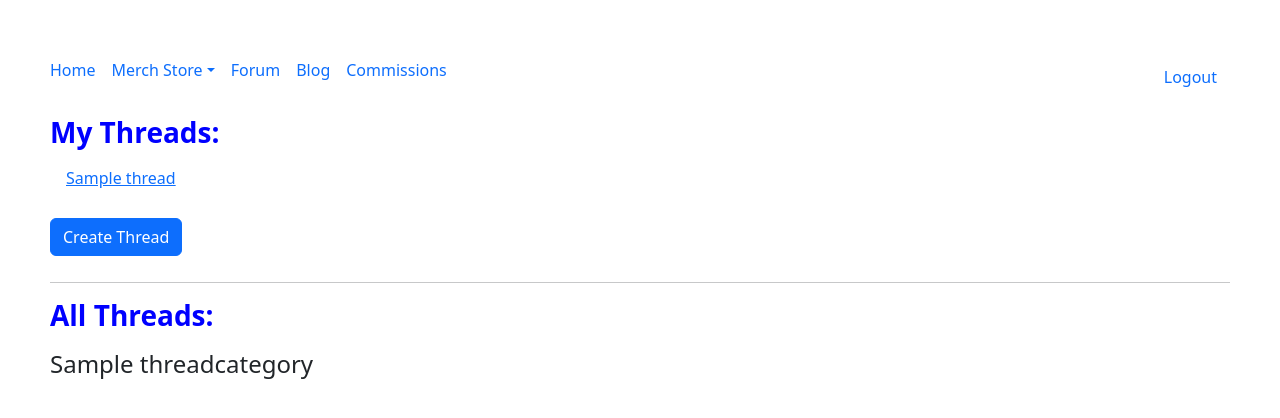
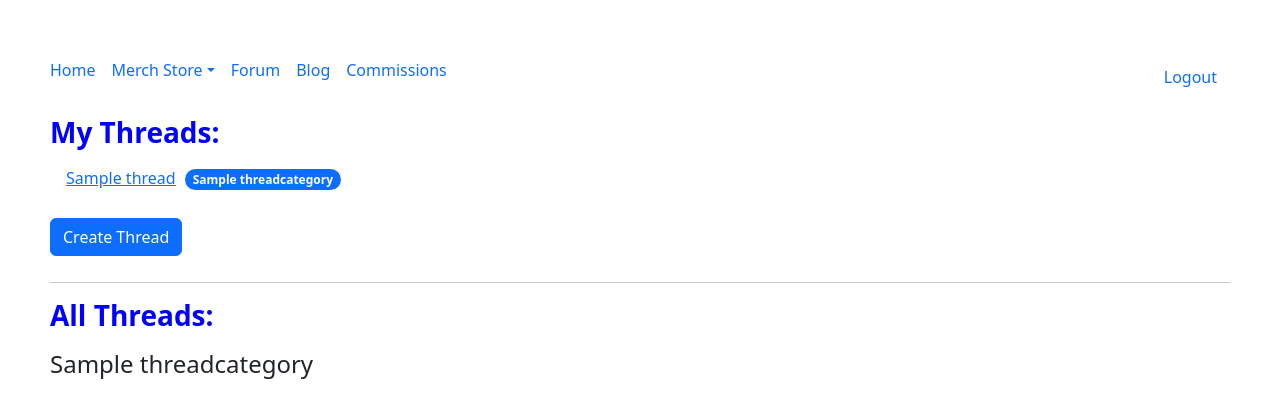
Before and after one commit to sdbsalta/hobbysite-G-25, a Django app: page /forum/threads/ in a window 1280 px wide. Shown: the top 418 px of the page. Run offline with Django 5.2, Linux system fonts and the light colour scheme; a user stored in the database is signed in; tables that the repository leaves empty hold one stand-in row (values such as "Sample post").

Commit message:
fixed css button pill

```diff
--- a/hobbysite/templates/base.html
+++ b/hobbysite/templates/base.html
@@ -83,6 +83,11 @@
                 width: auto;
             }
 
+            span.badge.bg-primary.rounded-pill {
+                margin-left: 5px;
+                <!-- color: -->
+            }
+
         </style>
 
         {% block styles %}
--- a/hobbysite/templates/forum/thread_list.html
+++ b/hobbysite/templates/forum/thread_list.html
@@ -11,6 +11,7 @@
             {% for thread in user_threads %}
                     <li class="list-group-item">
                         <a href="{% url 'forum:thread_detail' thread.pk %}">{{ thread.title }}</a>
+                        <span class="badge bg-primary rounded-pill"> {{ thread.category }} </span>
                     </li>
             {% empty %}
                 <p>No threads yet.</p>
```
